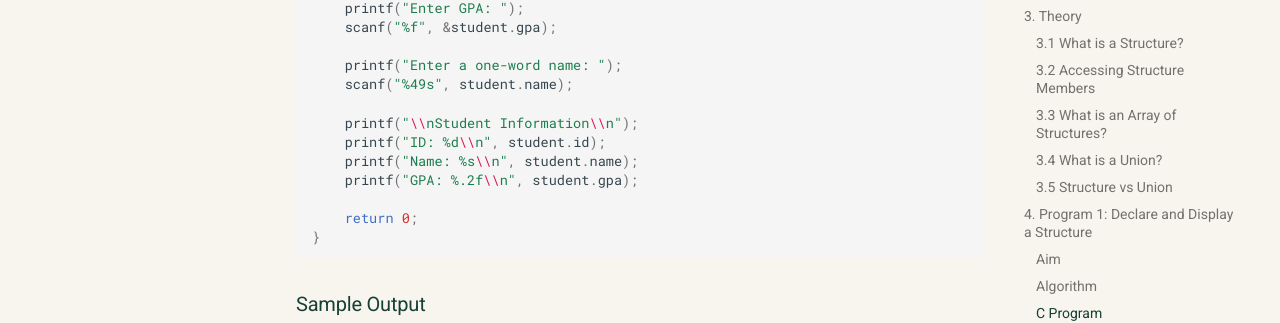
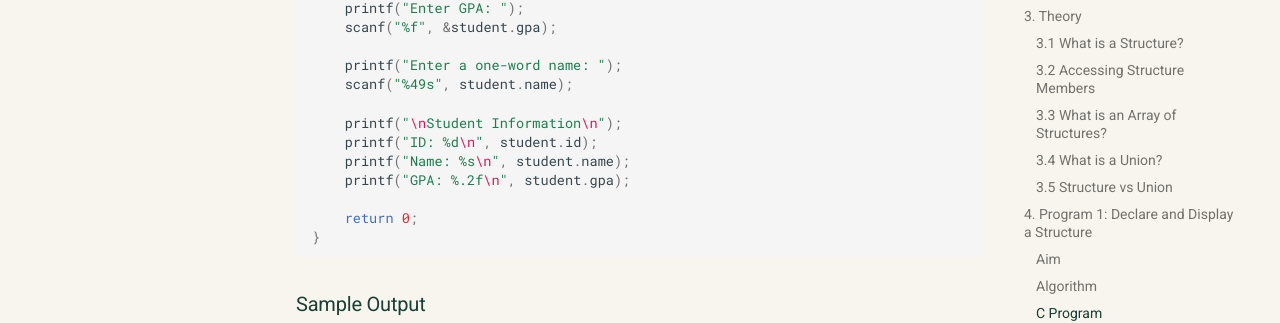
Before and after one commit to taimiyatahsin0-png/nu-cse-notes-store, an MkDocs documentation site: the page built from docs/subjects/spl-lab/11-structure-and-union.md, in a window 1280 px wide and 900 px high, scrolled down 3575 px. Shown: the part 146-469 px from the top of the window. Built offline with MkDocs 1.6.1 and Material for MkDocs 9.7.7, drawn with Linux system fonts in a browser that asks for light colours; some of the changed text lies outside the part shown.

Commit message:
Fix C newline escape sequences in Practical 11

````diff
--- a/docs/subjects/spl-lab/11-structure-and-union.md
+++ b/docs/subjects/spl-lab/11-structure-and-union.md
@@ -135,10 +135,10 @@ int main(void)
     printf("Enter a one-word name: ");
     scanf("%49s", student.name);
 
-    printf("\\nStudent Information\\n");
-    printf("ID: %d\\n", student.id);
-    printf("Name: %s\\n", student.name);
-    printf("GPA: %.2f\\n", student.gpa);
+    printf("\nStudent Information\n");
+    printf("ID: %d\n", student.id);
+    printf("Name: %s\n", student.name);
+    printf("GPA: %.2f\n", student.gpa);
 
     return 0;
 }
@@ -202,11 +202,11 @@ int main(void)
         scanf("%d %f", &students[i].id, &students[i].marks);
     }
 
-    printf("\\nStudent Records\\n");
+    printf("\nStudent Records\n");
 
     for (i = 0; i < 3; i++)
     {
-        printf("ID: %d, Marks: %.2f\\n",
+        printf("ID: %d, Marks: %.2f\n",
                students[i].id, students[i].marks);
     }
 
@@ -279,8 +279,8 @@ int main(void)
 
 void displayBook(struct Book b)
 {
-    printf("Book ID: %d\\n", b.id);
-    printf("Book Price: %.2f\\n", b.price);
+    printf("Book ID: %d\n", b.id);
+    printf("Book Price: %.2f\n", b.price);
 }
 ```
 
@@ -321,15 +321,15 @@ int main(void)
     union Data value;
 
     value.number = 25;
-    printf("Integer member: %d\\n", value.number);
+    printf("Integer member: %d\n", value.number);
 
     value.decimal = 7.5f;
-    printf("Float member: %.1f\\n", value.decimal);
+    printf("Float member: %.1f\n", value.decimal);
 
     value.letter = 'A';
-    printf("Character member: %c\\n", value.letter);
+    printf("Character member: %c\n", value.letter);
 
-    printf("Size of union = %zu bytes\\n", sizeof(value));
+    printf("Size of union = %zu bytes\n", sizeof(value));
 
     return 0;
 }
@@ -378,10 +378,10 @@ union SampleUnion
 
 int main(void)
 {
-    printf("Size of structure = %zu bytes\\n",
+    printf("Size of structure = %zu bytes\n",
            sizeof(struct SampleStruct));
 
-    printf("Size of union = %zu bytes\\n",
+    printf("Size of union = %zu bytes\n",
            sizeof(union SampleUnion));
 
     return 0;
````
